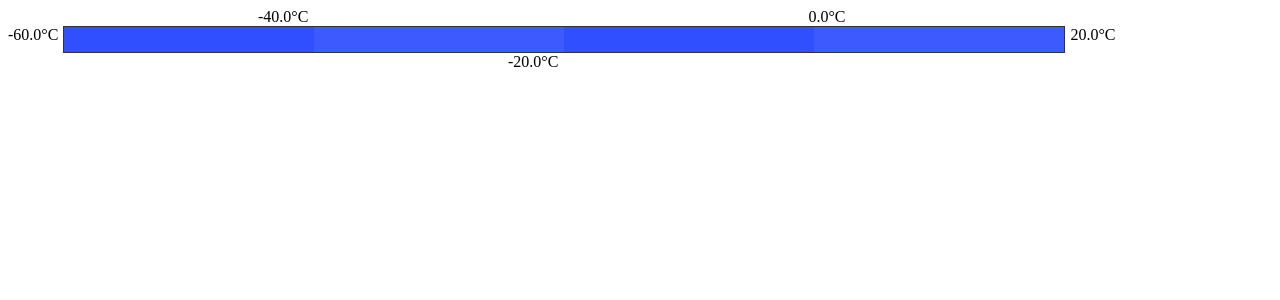
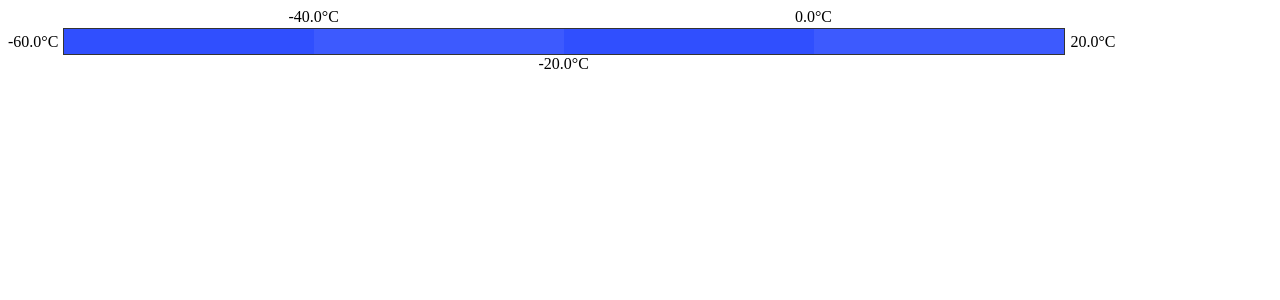
Before and after one commit to khell/react-fancy-resizable, a React app: page / in a window 1280 px wide. Shown: the top 300 px of the page. Built offline with nearby package versions, Linux system fonts and the light colour scheme; a web font is replaced by a local one.

Commit message:
Center temperature values relative to actual line.

```diff
--- a/src/ExternalTemperatureDisplay.tsx
+++ b/src/ExternalTemperatureDisplay.tsx
@@ -7,12 +7,44 @@ export interface Props {
   offset?: number;
 }
 
-export default function ExternalTemperatureDisplay(props: Props) {
-  const { displayUnit, children: value, offset } = props;
-  const toCorrectUnit = (v: number) => displayUnit === 'F' ? cToF(value).toFixed(2) : value.toFixed(1);
-  return (
-    <div className="ExternalTemperatureDisplay" style={{ left: offset }}>
-      {toCorrectUnit(value)}°{displayUnit}
-    </div>
-  );
+interface State {
+  offsetWidth: number;
 }
+
+export default class ExternalTemperatureDisplay extends React.Component<Props, State> {
+  private rootRef: React.RefObject<HTMLDivElement>;
+
+  constructor(props: Props) {
+    super(props);
+
+    this.rootRef = React.createRef();
+    this.state = {
+      offsetWidth: 0
+    };
+  }
+
+  componentDidMount() {
+    setTimeout(() => {  // componentDidMount can be executed before the real DOM has finished drawing
+      const offsetWidth = this.rootRef.current.offsetWidth;
+      this.setState(prevState => ({ ...prevState, offsetWidth }));
+    }, 0);
+  }
+
+  componentDidUpdate(prevProps: Props, prevState: State) {
+    const offsetWidth = this.rootRef.current.offsetWidth;
+    if (prevState.offsetWidth !== offsetWidth) {
+      this.setState({ offsetWidth });
+    }
+  }
+
+  render() {
+    const { displayUnit, children: value, offset: initialOffset } = this.props;
+    const offset = initialOffset - this.state.offsetWidth / 2;
+    const toCorrectUnit = (v: number) => displayUnit === 'F' ? cToF(value).toFixed(2) : value.toFixed(1);
+    return (
+      <div ref={this.rootRef} className="ExternalTemperatureDisplay" style={{ left: offset }}>
+        {toCorrectUnit(value)}°{displayUnit}
+      </div>
+    );
+  }
+}
--- a/src/FancyResizable.scss
+++ b/src/FancyResizable.scss
@@ -72,29 +72,35 @@ $font-family: "canada-type-gibson";
 
 .TemperatureLinkedGrid {
   display: flex;
-  flex-direction: column;
   height: 100%;
   width: 100%;
   font-family: $font-family;
 
-  .ExternalTemperatureDisplay {
+  > .ExternalTemperatureDisplay {
     position: relative;
-  }
+    display: flex;
+    align-items: center;
 
-  > .LabelGroup {
-    display: flex;
+    &:first-child {
+      margin-right: 5px;
+    }
+
+    &:last-child {
+      margin-left: 5px;
+    }
   }
 
   > .Grid {
     display: flex;
+    flex-direction: column;
 
-    > .ExternalTemperatureDisplay {
-      &:first-child {
-        margin-right: 5px;
-      }
+    > .LabelGroup {
+      display: flex;
+      position: relative;
+      height: 20px;
 
-      &:last-child {
-        margin-left: 5px;
+      > .ExternalTemperatureDisplay {
+        position: absolute;
       }
     }
   }
--- a/src/TemperatureLinkedGrid.tsx
+++ b/src/TemperatureLinkedGrid.tsx
@@ -129,11 +129,11 @@ export default class TemperatureLinkedGrid extends React.Component<Props, State>
     const widths = this.buildWidthsFromTemperatureRange();
     return (
       <div className="TemperatureLinkedGrid">
-        <div className="LabelGroup">
-          {this.renderTemperaturesExternal(true)}
-        </div>
+        <ExternalTemperatureDisplay displayUnit={displayUnit}>{minimumTemperature}</ExternalTemperatureDisplay>
         <div className="Grid">
-          <ExternalTemperatureDisplay displayUnit={displayUnit}>{minimumTemperature}</ExternalTemperatureDisplay>
+          <div className="LabelGroup">
+            {this.renderTemperaturesExternal(true)}
+          </div>
           <FancyPropLinkedDraggableGrid
             widths={widths}
             stepWidth={1}
@@ -142,11 +142,11 @@ export default class TemperatureLinkedGrid extends React.Component<Props, State>
           >
             {this.renderTemperatureInternalThreshold()}
           </FancyPropLinkedDraggableGrid>
-          <ExternalTemperatureDisplay displayUnit={displayUnit}>{maximumTemperature}</ExternalTemperatureDisplay>
+          <div className="LabelGroup">
+            {this.renderTemperaturesExternal(false)}
+          </div>
         </div>
-        <div className="LabelGroup">
-          {this.renderTemperaturesExternal(false)}
-        </div>
+        <ExternalTemperatureDisplay displayUnit={displayUnit}>{maximumTemperature}</ExternalTemperatureDisplay>
       </div>
     );
   }
```
